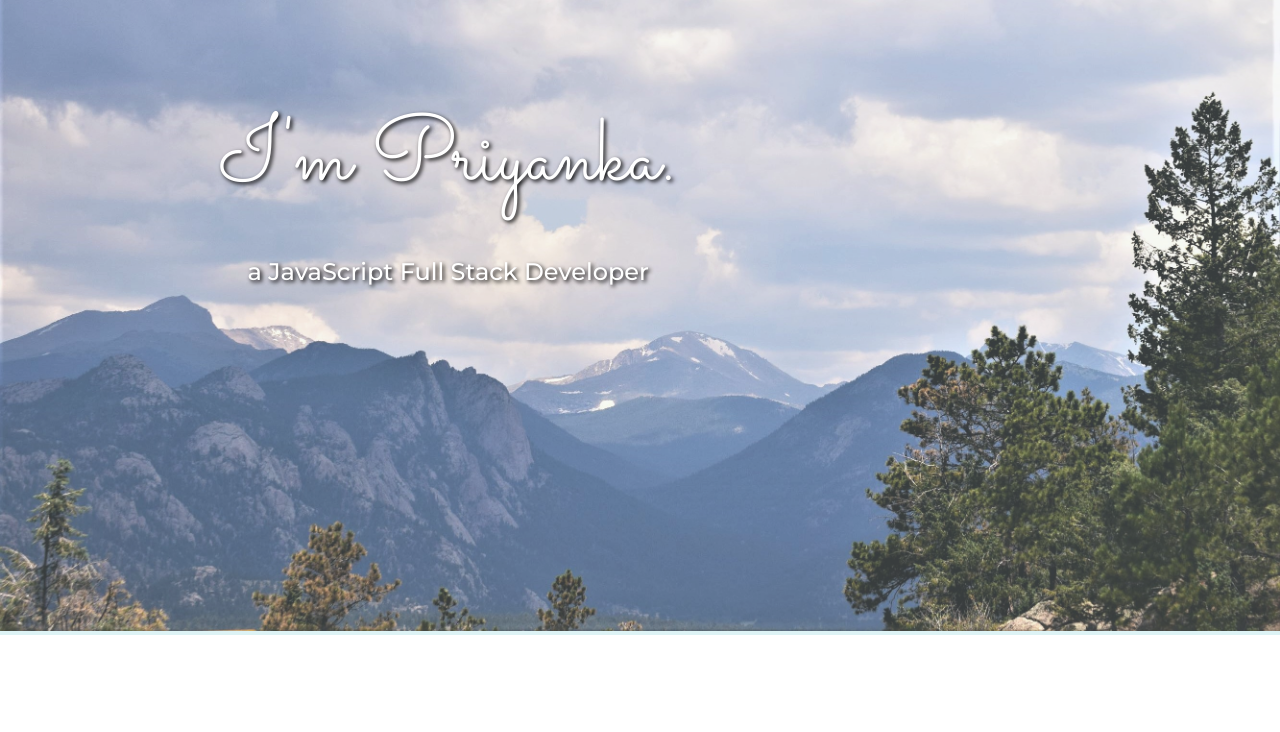
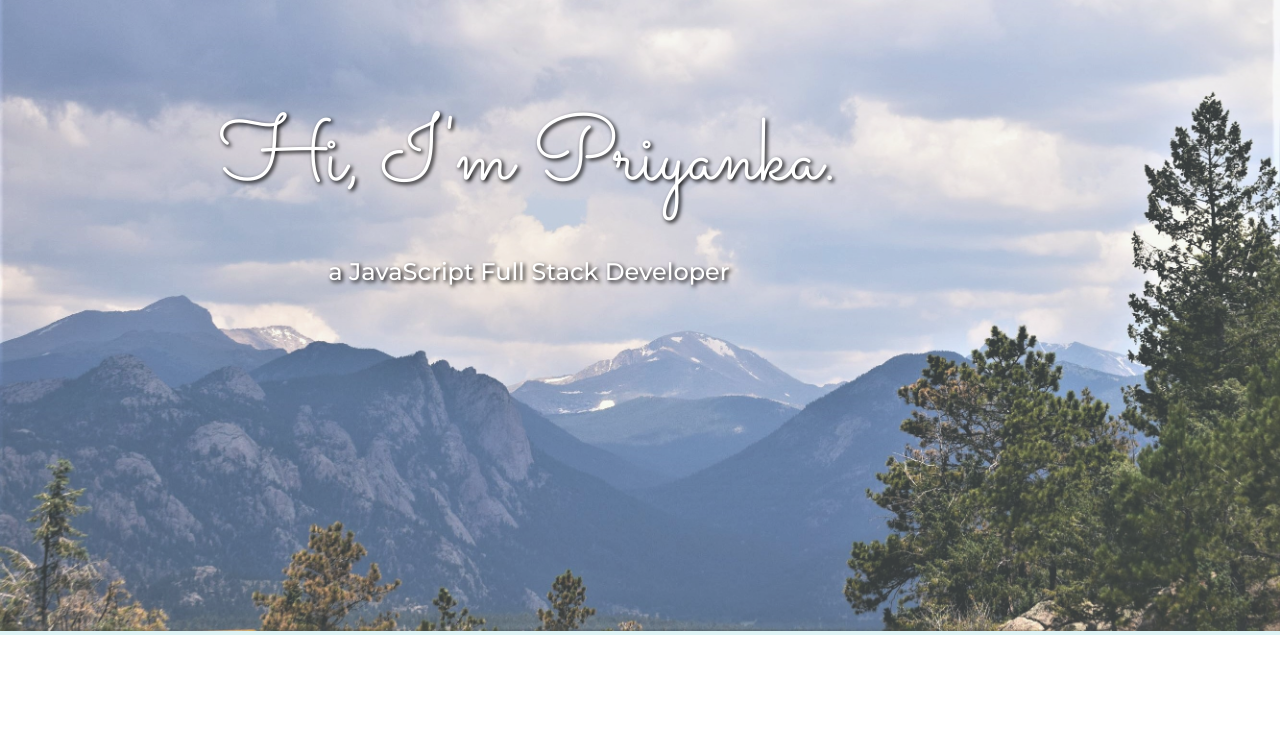
Before and after one commit to pri-tri/profile, a plain HTML site: page index.html in a window 1280 px wide. Shown: the top 732 px of the page. Drawn offline with Linux system fonts and the light colour scheme; a web font is replaced by a local one.

Commit message:
Update index.html

```diff
--- a/index.html
+++ b/index.html
@@ -16,7 +16,7 @@
     <div class="top-container">
         <img class="main-bear-lake" src="images/mainPic3.jpg" alt="cloud-img">
         <div class="text-block">
-            <h1 class="black-font">I'm Priyanka.</h1>
+            <h1 class="black-font">Hi, I'm Priyanka.</h1>
             <h2 class="subtitle, black-font">a JavaScript Full Stack Developer</h2>
         </div>
     </div>
```
